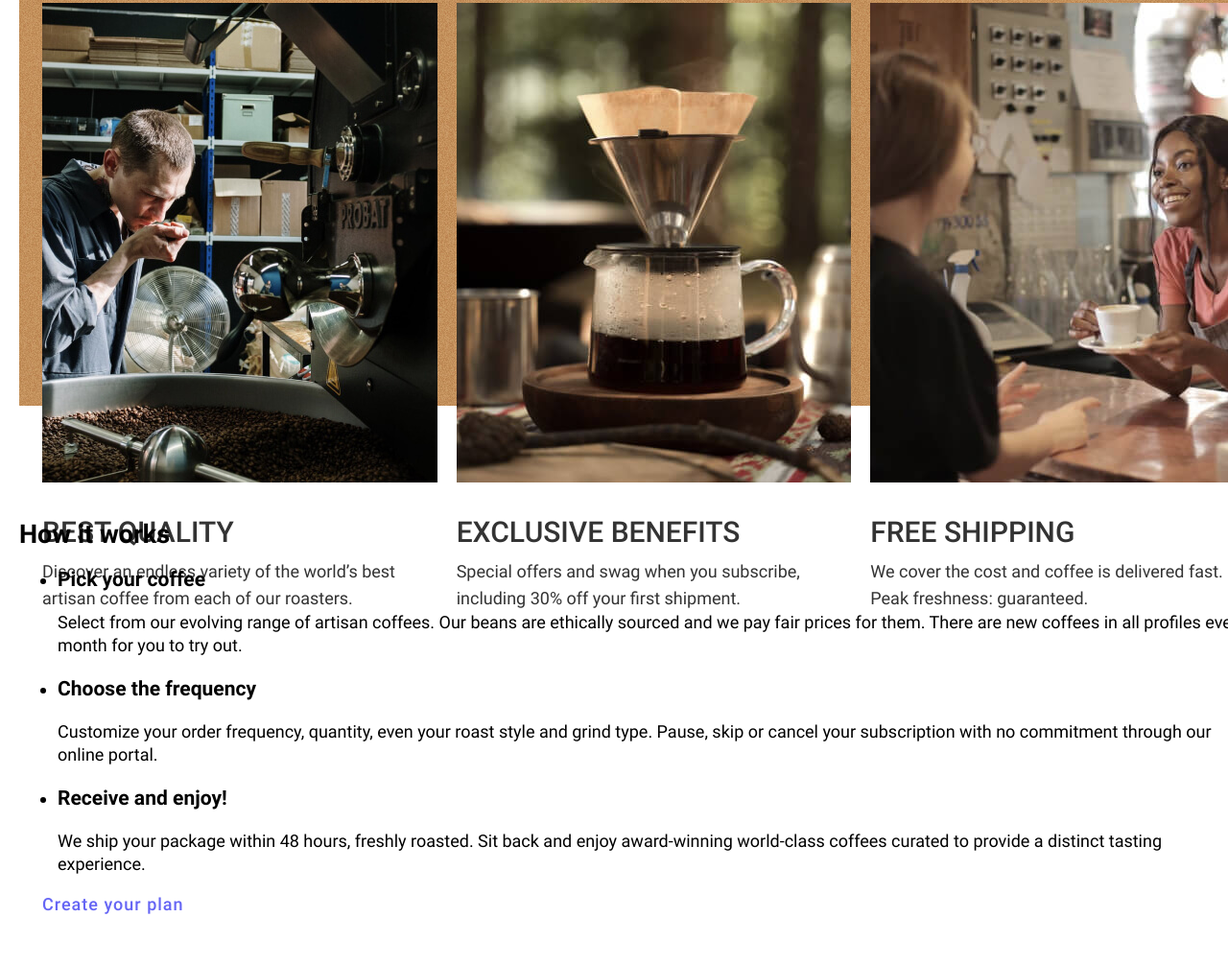
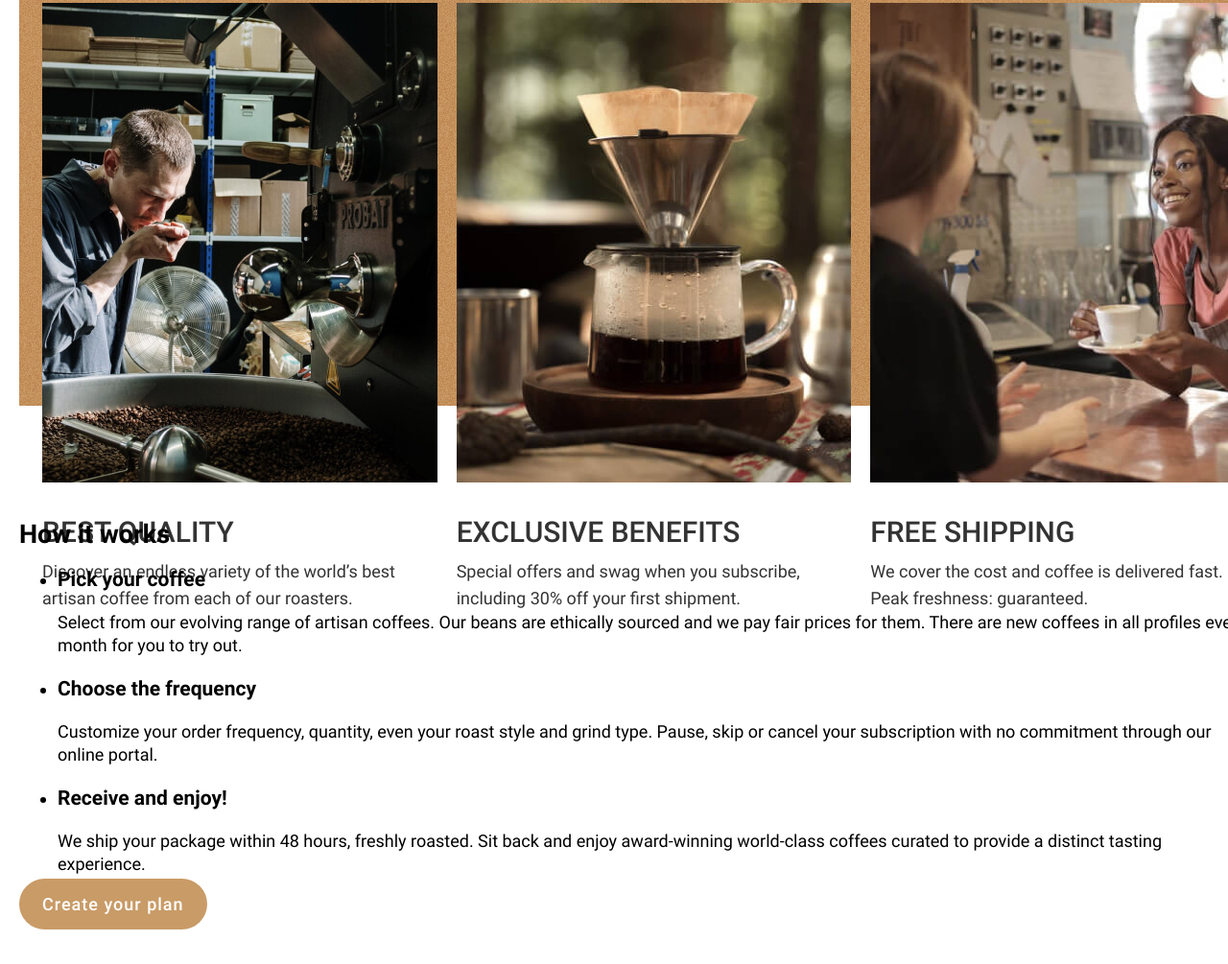
Before and after one commit to dunyo2107/coffee-roasters, a plain HTML site: page index.html in a window 1280 px wide. Shown: the part 3219-4224 px from the top of the page at 96% size. Drawn offline with Linux system fonts and the light colour scheme.

Commit message:
Add button and styles

```diff
--- a/css/style.css
+++ b/css/style.css
@@ -79,6 +79,18 @@ img{
     color: #fff;
     font-size: 16px;
     background-color: var(--green);
+}
+.button-brown{
+    --green: var(--brown);
+    color: #fff;
+    background-color: var(--brown);
+    opacity: 1;
+}
+.button:hover{
+    opacity: 0.8;
+}
+.button:active{
+    opacity: 0.6;
 }
 .container{
     width: 100%;
```
Also changed, not shown: index.html (+1 -0 lines).
